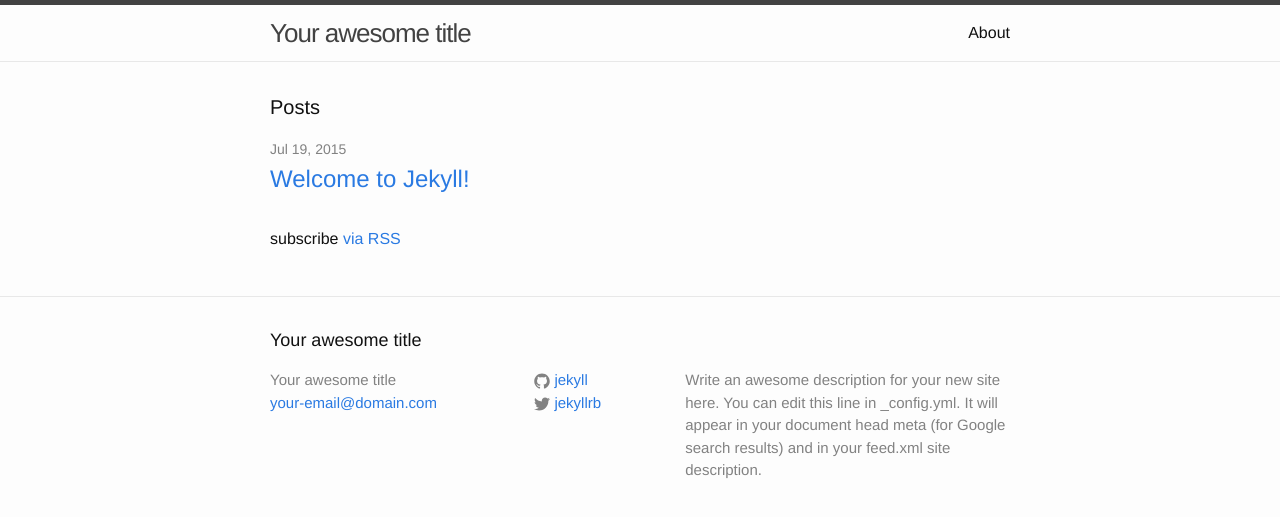
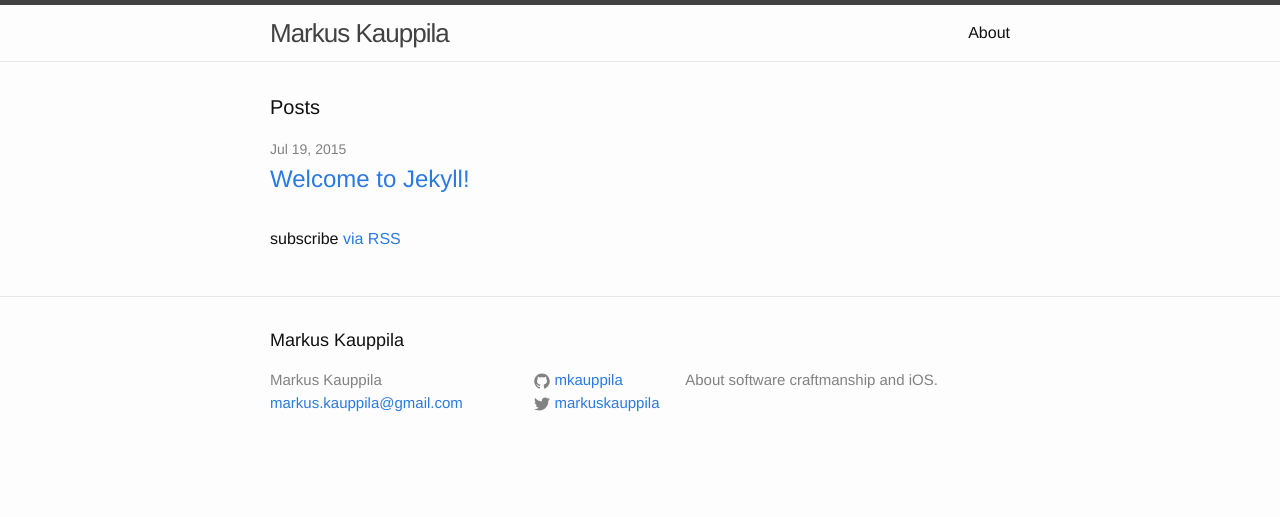
Before and after one commit to mkauppila/mkauppila.github.io, a Jekyll site: the page built from index.html, in a window 1280 px wide. Shown: the top 517 px of the page. Built offline with Jekyll 4.4.1, drawn with Linux system fonts in a browser that asks for light colours.

Commit message:
Update blog config

```diff
--- a/_config.yml
+++ b/_config.yml
@@ -1,14 +1,12 @@
 # Site settings
-title: Your awesome title
-email: your-email@domain.com
+title: Markus Kauppila
+email: markus.kauppila@gmail.com
 description: > # this means to ignore newlines until "baseurl:"
-  Write an awesome description for your new site here. You can edit this
-  line in _config.yml. It will appear in your document head meta (for
-  Google search results) and in your feed.xml site description.
+  About software craftmanship and iOS.
 baseurl: "" # the subpath of your site, e.g. /blog/
 url: "http://yourdomain.com" # the base hostname & protocol for your site
-twitter_username: jekyllrb
-github_username:  jekyll
+twitter_username: markuskauppila
+github_username:  mkauppila
 
 # Build settings
 markdown: kramdown
```
